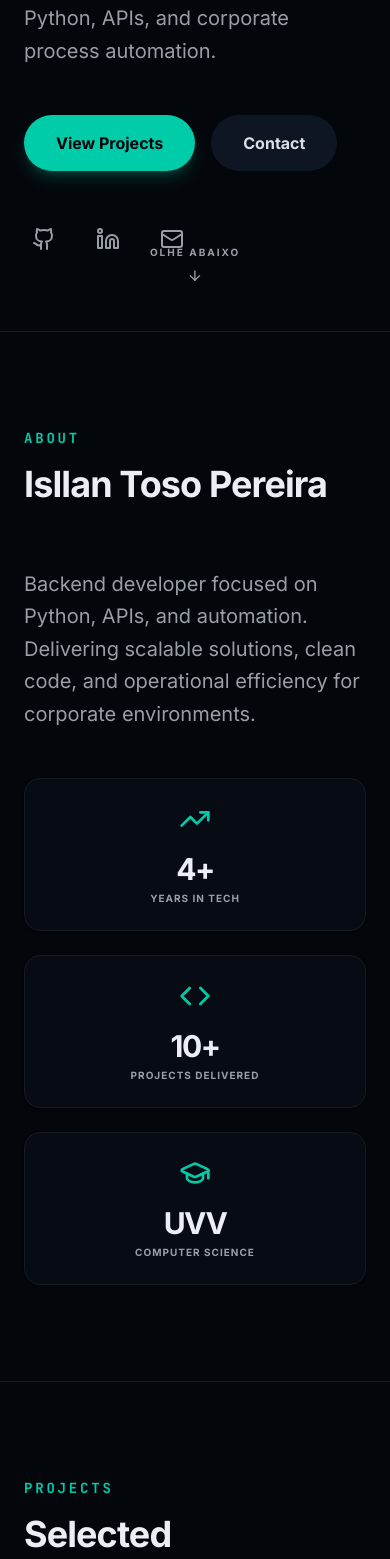
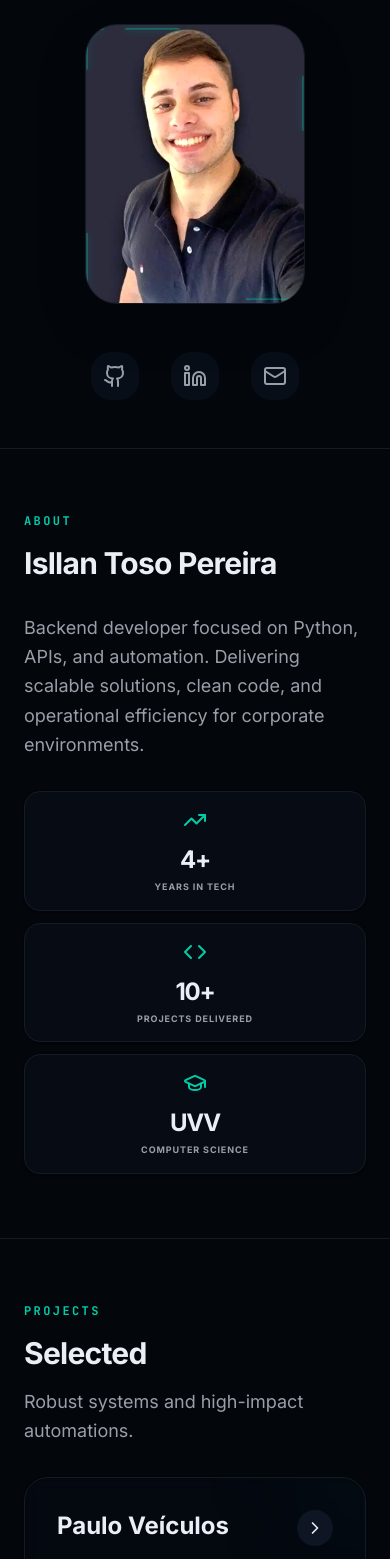
Before and after one commit to Isllanrx/portfolio-personal, a Next.js app: page /en in a window 390 px wide. Shown: the part 429-1988 px from the top of the page. Built offline with nearby package versions, Linux system fonts and the light colour scheme.

Commit message:
feat: enhance feature sections with streamlined mobile UX and circuit animations

```diff
--- a/features/hero/hero-section.tsx
+++ b/features/hero/hero-section.tsx
@@ -6,52 +6,49 @@ import Image from 'next/image'
 
 export function HeroSection({ dict: t }: { dict: any }) {
   return (
-    <section className="relative min-h-[90vh] flex flex-col justify-center px-6 md:px-12 lg:px-24 pt-32 pb-16 overflow-hidden">
+    <section className="relative min-h-[85vh] lg:min-h-[90vh] flex flex-col justify-center px-6 md:px-12 lg:px-24 pt-24 pb-12 lg:pt-32 lg:pb-16 overflow-hidden">
       {/* Background decoration - optimized with pointer-events-none */}
       <div className="absolute top-1/4 -right-24 w-96 h-96 bg-primary/10 rounded-full blur-3xl -z-10 animate-pulse pointer-events-none" aria-hidden="true" />
       <div className="absolute bottom-1/4 -left-24 w-72 h-72 bg-secondary/20 rounded-full blur-3xl -z-10 pointer-events-none" aria-hidden="true" />
 
-      <m.div
-        initial={{ opacity: 0 }}
-        animate={{ opacity: 1 }}
-        transition={{ duration: 1 }}
-        className="max-w-6xl mx-auto w-full grid lg:grid-cols-[1fr_400px] gap-12 items-center"
-      >
-        <header className="space-y-12">
+      <div className="max-w-6xl mx-auto w-full grid lg:grid-cols-[1fr_400px] gap-8 lg:gap-12 items-center">
+        <header className="space-y-8 lg:space-y-12">
           <m.div
-            initial={{ opacity: 0, y: 20 }}
+            initial={{ opacity: 0.5, y: 10 }}
             animate={{ opacity: 1, y: 0 }}
-            transition={{ duration: 0.6, delay: 0.2 }}
+            transition={{ duration: 0.4 }}
             className="space-y-4"
           >
-            <span className="text-primary font-mono text-sm tracking-[0.2em] font-bold uppercase block">
+            <span className="text-primary font-mono text-xs lg:text-sm tracking-[0.2em] font-bold uppercase block">
               {t.hero.role}
             </span>
-            <h1 className="text-5xl md:text-7xl font-bold tracking-tight text-balance leading-[1.1]">
+            <h1 className="text-4xl md:text-5xl lg:text-7xl font-bold tracking-tight text-balance leading-[1.1]">
               {t.hero.title} <br />
-              <span className="text-muted-foreground">{t.hero.titleHighlight}</span>
+              <span className="bg-clip-text text-transparent bg-[image:var(--grad-primary)]">
+                {t.hero.titleHighlight}
+              </span>
             </h1>
-            <p className="text-xl text-muted-foreground max-w-xl leading-relaxed">
+            <p className="text-lg lg:text-xl text-muted-foreground max-w-xl leading-relaxed">
               {t.hero.description}
             </p>
           </m.div>
 
-          <nav className="flex flex-wrap gap-4" aria-label="Ações principais">
+          <nav className="flex flex-wrap gap-3 lg:gap-4" aria-label="Ações principais">
             <Link
               href="#projects"
-              className="px-8 py-4 bg-primary text-primary-foreground rounded-full font-bold hover:opacity-90 transition-all hover:scale-105 active:scale-95 shadow-lg shadow-primary/20"
+              className="px-6 py-3 lg:px-8 lg:py-4 bg-[image:var(--grad-primary)] text-primary-foreground rounded-full font-bold hover:opacity-90 transition-all hover:scale-105 active:scale-95 shadow-lg shadow-primary/20 text-sm lg:text-base border border-primary/20"
             >
               {t.hero.viewProjects}
             </Link>
             <Link
               href="#contact"
-              className="px-8 py-4 bg-secondary text-secondary-foreground rounded-full font-bold hover:bg-secondary/80 transition-all hover:scale-105 active:scale-95"
+              className="px-6 py-3 lg:px-8 lg:py-4 bg-secondary/50 backdrop-blur-sm text-secondary-foreground rounded-full font-bold hover:bg-secondary/80 transition-all hover:scale-105 active:scale-95 text-sm lg:text-base border border-border"
             >
               {t.hero.getInTouch}
             </Link>
           </nav>
 
-          <nav className="flex gap-6" aria-label="Redes sociais">
+          <nav className="hidden lg:flex gap-6" aria-label="Redes sociais">
             <a
               href="https://github.com/Isllanrx"
               target="_blank"
@@ -81,30 +78,88 @@ export function HeroSection({ dict: t }: { dict: any }) {
         </header>
 
         <m.div
-          initial={{ opacity: 0, scale: 0.8, rotate: 5 }}
-          animate={{ opacity: 1, scale: 1, rotate: 0 }}
-          transition={{ duration: 0.8, delay: 0.3 }}
-          className="relative hidden lg:block"
+          initial={{ opacity: 0, scale: 0.95 }}
+          animate={{ opacity: 1, scale: 1 }}
+          transition={{ duration: 0.5, delay: 0.1 }}
+          className="relative flex flex-col items-center lg:block"
         >
-          <div className="relative w-[400px] h-[500px] rounded-[2rem] overflow-hidden border border-border bg-card shadow-2xl group">
+          <div className="relative w-[220px] h-[280px] md:w-[400px] md:h-[500px] rounded-[2rem] overflow-hidden border border-border bg-card shadow-[0_20px_50px_rgba(0,0,0,0.2)] group">
+            {/* Circuit Line Animation Overlay */}
+            <div className="absolute inset-0 z-10 pointer-events-none opacity-50 group-hover:opacity-100 transition-opacity duration-500">
+              <svg className="w-full h-full" viewBox="0 0 400 500" fill="none" xmlns="http://www.w3.org/2000/svg">
+                <rect
+                  x="2" y="2" width="396" height="496" rx="30"
+                  stroke="var(--primary)"
+                  strokeWidth="2"
+                  strokeDasharray="100 300"
+                  className="animate-circuit-flow"
+                />
+              </svg>
+            </div>
+
             <Image
               src="/perfil.webp"
               alt="Isllan Toso Pereira - Desenvolvedor Backend Python"
               fill
-              sizes="400px"
-              className="object-cover transition-transform duration-700 group-hover:scale-110"
+              sizes="(max-width: 768px) 220px, 400px"
+              className="object-cover transition-transform duration-700"
               priority
+              quality={100}
+              // @ts-ignore
+              fetchPriority="high"
+              style={{
+                filter: 'contrast(1.04) brightness(1.02) saturate(1.04)',
+                imageRendering: '-webkit-optimize-contrast'
+              }}
             />
-            {/* Subtle Overlay */}
-            <div className="absolute inset-0 bg-gradient-to-t from-background/40 to-transparent pointer-events-none" />
           </div>
 
+          <style jsx global>{`
+            @keyframes circuit-flow {
+              0% { stroke-dashoffset: 400; }
+              100% { stroke-dashoffset: 0; }
+            }
+            .animate-circuit-flow {
+              animation: circuit-flow 3s linear infinite;
+              filter: drop-shadow(0 0 8px var(--primary));
+            }
+          `}</style>
+
+          {/* Mobile Social Links */}
+          <nav className="flex lg:hidden gap-8 mt-12" aria-label="Redes sociais mobile">
+            <a
+              href="https://github.com/Isllanrx"
+              target="_blank"
+              rel="noopener noreferrer"
+              className="text-muted-foreground hover:text-primary transition-all p-3 rounded-xl bg-secondary/50 active:scale-90"
+              aria-label="GitHub de Isllan Toso"
+            >
+              <Github className="w-6 h-6" />
+            </a>
+            <a
+              href="https://linkedin.com/in/isllantoso"
+              target="_blank"
+              rel="noopener noreferrer"
+              className="text-muted-foreground hover:text-primary transition-all p-3 rounded-xl bg-secondary/50 active:scale-90"
+              aria-label="LinkedIn de Isllan Toso"
+            >
+              <Linkedin className="w-6 h-6" />
+            </a>
+            <a
+              href="mailto:isllan.toso79@gmail.com"
+              className="text-muted-foreground hover:text-primary transition-all p-3 rounded-xl bg-secondary/50 active:scale-90"
+              aria-label="Enviar e-mail para Isllan Toso"
+            >
+              <Mail className="w-6 h-6" />
+            </a>
+          </nav>
+
           {/* Decorative frame element */}
-          <div className="absolute -inset-4 border-2 border-primary/20 rounded-[2.5rem] -z-10 translate-x-4 translate-y-4" aria-hidden="true" />
+          <div className="absolute top-0 left-1/2 lg:left-0 -translate-x-1/2 lg:translate-x-4 -inset-4 border-2 border-primary/20 rounded-[2.5rem] -z-10 translate-y-4 w-[220px] h-[280px] md:w-[400px] md:h-[500px] hidden lg:block" aria-hidden="true" />
         </m.div>
-      </m.div>
+      </div>
 
-      <div className="absolute bottom-10 left-1/2 -translate-x-1/2 flex flex-col items-center gap-2 text-muted-foreground animate-bounce">
+      <div className="absolute bottom-8 md:bottom-12 left-1/2 -translate-x-1/2 hidden md:flex flex-col items-center gap-2 text-muted-foreground animate-bounce z-10">
         <span className="text-[10px] font-bold uppercase tracking-[0.2em]">Olhe abaixo</span>
         <ArrowDown className="w-4 h-4" />
       </div>
--- a/features/projects/projects-section.tsx
+++ b/features/projects/projects-section.tsx
@@ -1,6 +1,6 @@
 'use client'
 import { m, useInView } from 'framer-motion'
-import { useRef, useState } from 'react'
+import { useRef, useState, useMemo } from 'react'
 import { ExternalLink, Github, ChevronRight } from 'lucide-react'
 import {
   Dialog,
@@ -8,8 +8,8 @@ import {
   DialogHeader,
   DialogTitle,
   DialogDescription,
-} from '@/components/ui/dialog'
-import { Badge } from '@/components/ui/badge'
+} from '@/shared/ui/dialog'
+import { Badge } from '@/shared/ui/badge'
 import Script from 'next/script'
 
 interface Project {
@@ -47,57 +47,43 @@ const projectsData: Project[] = [
 function ProjectCard({ project, onClick, t }: { project: Project; onClick: () => void; t: any }) {
   const projectTranslation = t.projects.items[project.id as keyof typeof t.projects.items]
 
-  // JSON-LD CreativeWork for individual projects
-  const projectSchema = {
-    "@context": "https://schema.org",
-    "@type": "SoftwareSourceCode",
-    "name": projectTranslation.title,
-    "description": projectTranslation.shortDescription,
-    "programmingLanguage": projectTranslation.techStack,
-    "codeRepository": project.github,
-    "author": {
-      "@type": "Person",
-      "name": "Isllan Toso Pereira"
-    }
-  };
-
   return (
     <m.article
+      initial={{ opacity: 0, y: 10 }}
+      whileInView={{ opacity: 1, y: 0 }}
+      viewport={{ once: true }}
       whileHover={{ y: -4 }}
-      className="group cursor-pointer"
+      className="group cursor-pointer p-8 rounded-3xl bg-card/50 backdrop-blur-sm border border-border hover:border-primary/50 transition-all h-full flex flex-col shadow-sm hover:shadow-xl hover:shadow-primary/5 relative overflow-hidden"
       onClick={onClick}
     >
-      <Script
-        id={`project-ld-${project.id}`}
-        type="application/ld+json"
-        dangerouslySetInnerHTML={{ __html: JSON.stringify(projectSchema) }}
-      />
-      <div className="p-8 rounded-2xl bg-card border border-border hover:border-primary/50 transition-all h-full flex flex-col shadow-sm hover:shadow-md">
-        <header className="flex items-start justify-between mb-4">
-          <h3 className="text-2xl font-bold group-hover:text-primary transition-colors">
+      <div className="absolute top-0 right-0 w-32 h-32 bg-primary/5 rounded-full blur-3xl -mr-16 -mt-16 group-hover:bg-primary/10 transition-colors" />
+
+      <header className="flex items-start justify-between mb-4 relative z-10">
+        <h3 className="text-2xl font-bold group-hover:text-primary transition-colors bg-clip-text">
           {projectTranslation.title}
         </h3>
-          <ChevronRight className="w-6 h-6 text-muted-foreground group-hover:text-primary transition-colors" aria-hidden="true" />
+        <div className="p-2 rounded-full bg-secondary group-hover:bg-primary group-hover:text-primary-foreground transition-all">
+          <ChevronRight className="w-5 h-5" aria-hidden="true" />
+        </div>
       </header>
 
-        <p className="text-muted-foreground text-lg mb-6 flex-grow leading-relaxed">
+      <p className="text-muted-foreground text-lg mb-6 flex-grow leading-relaxed relative z-10">
         {projectTranslation.shortDescription}
       </p>
 
-        <div className="flex flex-wrap gap-2 mb-6" aria-label="Tecnologias utilizadas">
+      <div className="flex flex-wrap gap-2 mb-6 relative z-10" aria-label="Tecnologias utilizadas">
         {projectTranslation.techStack.split(', ').map((tech: string) => (
-            <Badge key={tech} variant="secondary" className="px-3 py-1 font-medium">
+          <Badge key={tech} variant="secondary" className="px-3 py-1 font-medium bg-secondary/50 border-none">
             {tech}
           </Badge>
         ))}
       </div>
 
       {!project.demo && !project.github && (
-          <Badge variant="outline" className="w-fit text-primary border-primary/20 bg-primary/5 px-4 py-1">
+        <Badge variant="outline" className="w-fit text-primary border-primary/20 bg-primary/5 px-4 py-1 relative z-10">
           {t.projects.comingSoon}
         </Badge>
       )}
-      </div>
     </m.article>
   )
 }
@@ -160,39 +146,33 @@ export function ProjectsSection({ dict: t }: { dict: any }) {
   const [selectedProject, setSelectedProject] = useState<Project | null>(null)
 
   return (
-    <section id="projects" ref={ref} className="py-24 px-6 md:px-12 lg:px-24 border-t border-border scroll-mt-20">
+    <section id="projects" ref={ref} className="py-16 lg:py-24 px-6 md:px-12 lg:px-24 border-t border-border scroll-mt-20">
       <div className="max-w-6xl mx-auto">
         <m.header
-          initial={{ opacity: 0, y: 20 }}
+          initial={{ opacity: 0, y: 10 }}
           animate={isInView ? { opacity: 1, y: 0 } : {}}
-          transition={{ duration: 0.6 }}
-          className="mb-16"
+          transition={{ duration: 0.5 }}
+          className="mb-8 lg:mb-12"
         >
-          <span className="text-primary font-mono text-sm tracking-[0.2em] font-bold uppercase mb-4 block">
+          <span className="text-primary font-mono text-xs lg:text-sm tracking-[0.2em] font-bold uppercase mb-4 block">
             {t.projects.sectionLabel}
           </span>
-          <h2 className="text-4xl md:text-5xl font-bold mb-4 tracking-tight">
+          <h2 className="text-3xl lg:text-5xl font-bold mb-4 tracking-tight">
             {t.projects.title}
           </h2>
-          <p className="text-muted-foreground text-xl max-w-2xl leading-relaxed">
+          <p className="text-lg lg:text-xl text-muted-foreground max-w-2xl leading-relaxed">
             {t.projects.description}
           </p>
         </m.header>
 
-        <div className="grid grid-cols-1 md:grid-cols-2 gap-8">
-          {projectsData.map((project, index) => (
-            <m.div
+        <div className="grid grid-cols-1 md:grid-cols-2 gap-4 lg:gap-6">
+          {projectsData.map((project) => (
+            <ProjectCard
               key={project.id}
-              initial={{ opacity: 0, y: 20 }}
-              animate={isInView ? { opacity: 1, y: 0 } : {}}
-              transition={{ duration: 0.6, delay: index * 0.1 }}
-            >
-              <ProjectCard
               project={project}
               onClick={() => setSelectedProject(project)}
               t={t}
             />
-            </m.div>
           ))}
         </div>
 
--- a/features/trust/trust-section.tsx
+++ b/features/trust/trust-section.tsx
@@ -26,42 +26,37 @@ export function TrustSection({ dict: t }: { dict: any }) {
   ]
 
   return (
-    <section id="about" ref={ref} className="py-24 px-6 md:px-12 lg:px-24 border-t border-border scroll-mt-20">
+    <section id="about" ref={ref} className="py-16 lg:py-24 px-6 md:px-12 lg:px-24 border-t border-border scroll-mt-20">
       <div className="max-w-6xl mx-auto">
         <m.div
-          initial={{ opacity: 0, y: 20 }}
+          initial={{ opacity: 0, y: 10 }}
           animate={isInView ? { opacity: 1, y: 0 } : {}}
-          transition={{ duration: 0.6 }}
+          transition={{ duration: 0.5 }}
         >
-          <header className="mb-16">
-            <span className="text-primary font-mono text-sm tracking-[0.2em] font-bold uppercase mb-4 block">
+          <header className="mb-8 lg:mb-12">
+            <span className="text-primary font-mono text-xs lg:text-sm tracking-[0.2em] font-bold uppercase mb-4 block">
               {t.trust.sectionLabel}
             </span>
-            <h2 className="text-4xl md:text-5xl font-bold mb-8 tracking-tight">
+            <h2 className="text-3xl lg:text-5xl font-bold tracking-tight">
               {t.trust.title}
             </h2>
           </header>
 
-          <div className="grid md:grid-cols-2 gap-12 items-start">
-            <div className="space-y-6">
-              <p className="text-xl text-muted-foreground leading-relaxed">
-                {t.trust.description}
-              </p>
-            </div>
+          <div className="grid md:grid-cols-2 gap-8 lg:gap-12 items-start">
+            <p className="text-lg lg:text-xl text-muted-foreground leading-relaxed">
+              {t.trust.description}
+            </p>
 
-            <div className="grid grid-cols-1 sm:grid-cols-3 gap-6" aria-label="Métricas profissionais">
-              {metrics.map((metric, index) => (
-                <m.div
+            <div className="grid grid-cols-1 sm:grid-cols-3 gap-3 lg:gap-4" aria-label="Métricas profissionais">
+              {metrics.map((metric) => (
+                <div
                   key={metric.label}
-                  initial={{ opacity: 0, scale: 0.9 }}
-                  animate={isInView ? { opacity: 1, scale: 1 } : {}}
-                  transition={{ duration: 0.4, delay: 0.3 + index * 0.1 }}
-                  className="p-6 rounded-2xl bg-card border border-border flex flex-col items-center text-center shadow-sm hover:shadow-md transition-shadow"
+                  className="p-4 lg:p-6 rounded-2xl bg-card border border-border flex flex-col items-center text-center shadow-sm"
                 >
-                  <metric.icon className="w-8 h-8 text-primary mb-4" aria-hidden="true" />
-                  <div className="text-3xl font-bold mb-1 tracking-tighter">{metric.value}</div>
-                  <div className="text-[10px] font-bold text-muted-foreground uppercase tracking-widest">{metric.label}</div>
-                </m.div>
+                  <metric.icon className="w-6 h-6 lg:w-8 lg:h-8 text-primary mb-3 lg:mb-4" aria-hidden="true" />
+                  <div className="text-2xl lg:text-3xl font-bold mb-1 tracking-tighter">{metric.value}</div>
+                  <div className="text-[9px] lg:text-[10px] font-bold text-muted-foreground uppercase tracking-widest">{metric.label}</div>
+                </div>
               ))}
             </div>
           </div>
```
Also changed, not shown: features/certifications/certifications-section.tsx (+18 -14 lines), features/contact/contact-section.tsx (+14 -14 lines), features/experience/experience-section.tsx (+38 -99 lines), features/tech-stack/tech-stack-section.tsx (+13 -13 lines). Lines whose indentation alone changed are shown as unchanged.
